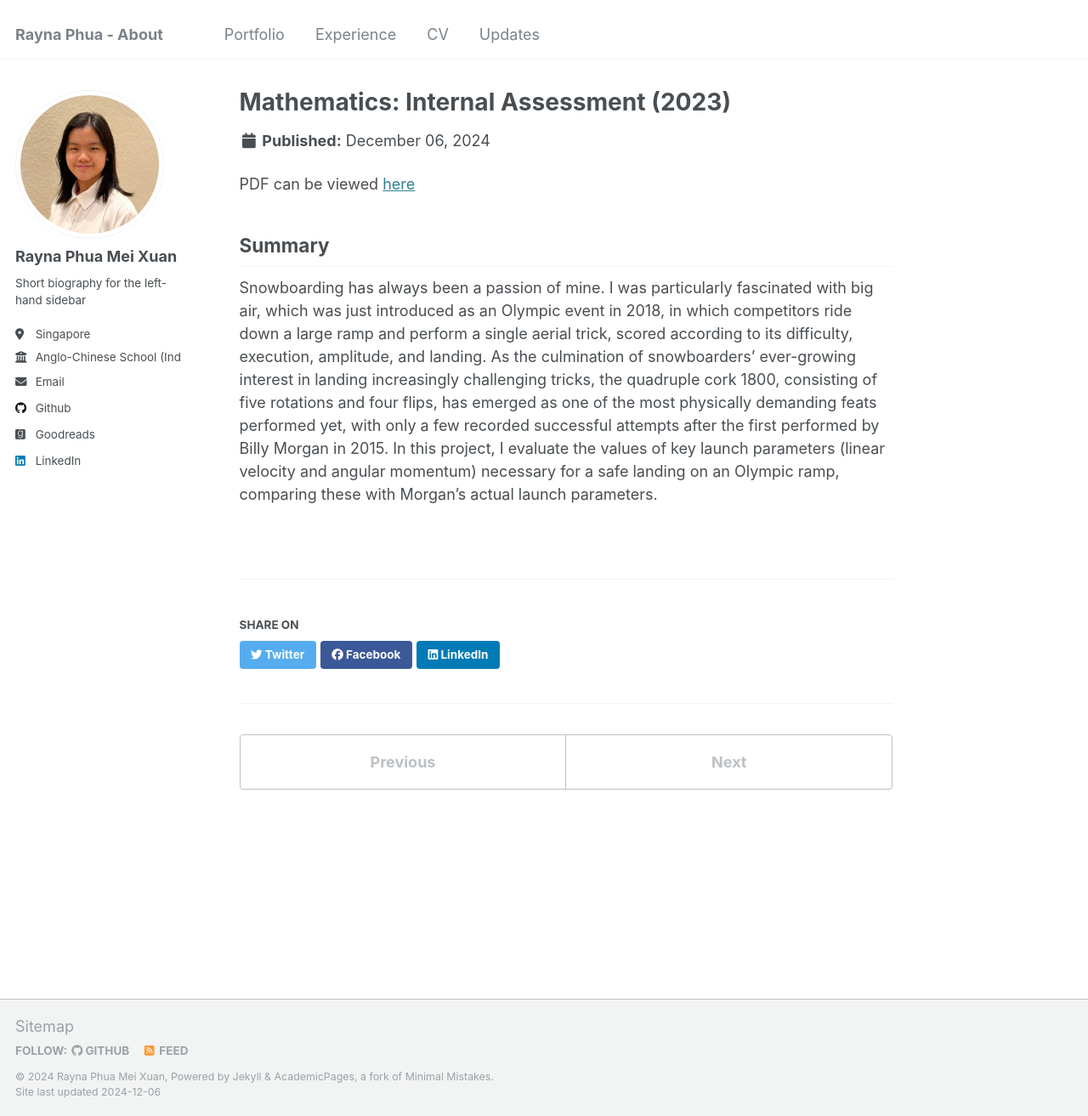
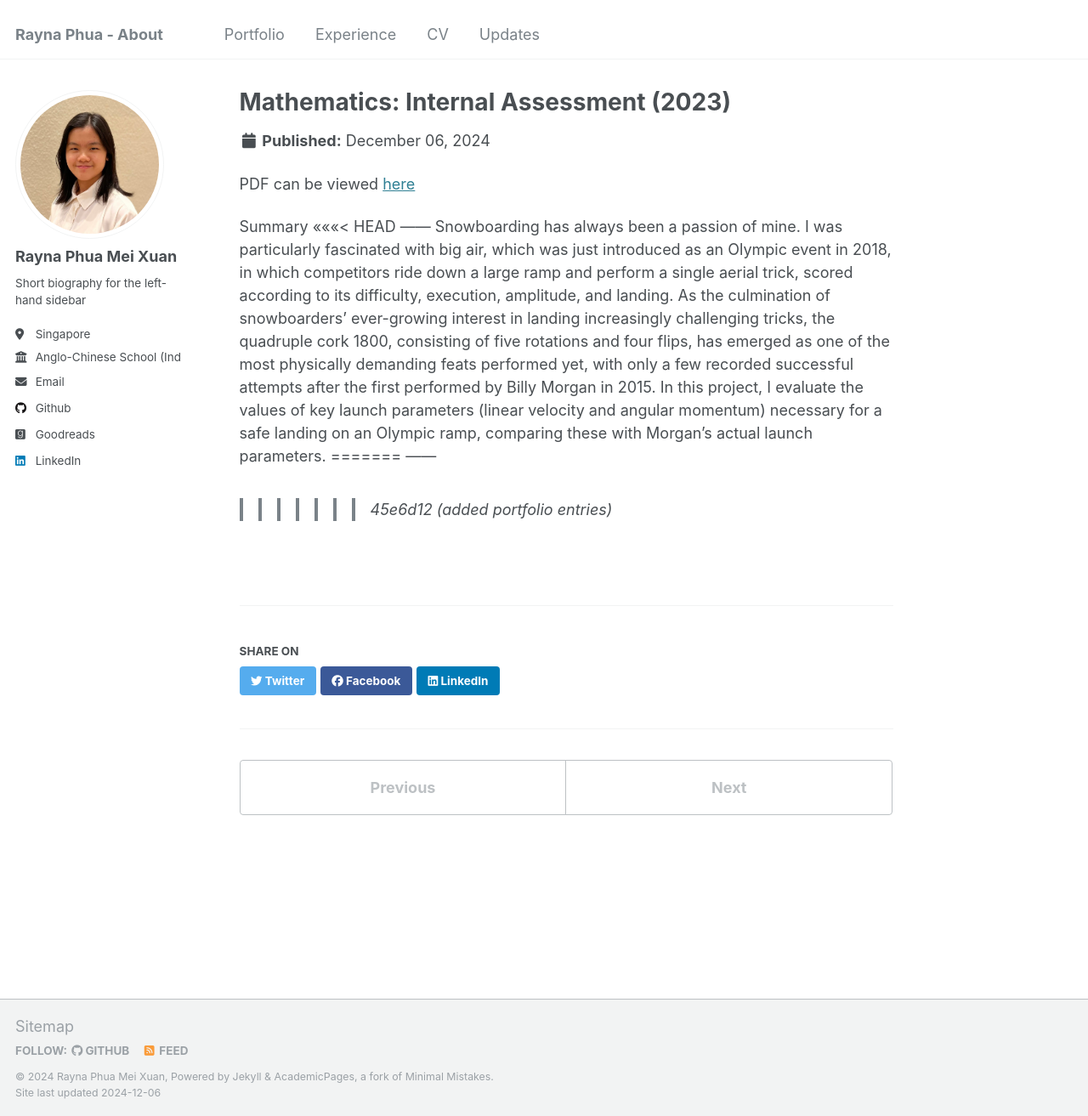
Before and after one commit to alcotticus/alcotticus.github.io, a Jekyll site: the page built from _portfolio/mathia.md, in a window 1280 px wide and 1313 px high. Shown: the whole window at 85% size. Built offline with Jekyll 4.4.1, drawn with Linux system fonts in a browser that asks for light colours.

Commit message:
added portfolio entries

```diff
--- a/_portfolio/mathia.md
+++ b/_portfolio/mathia.md
@@ -7,5 +7,9 @@ collection: portfolio
 PDF can be viewed [here](https://alcotticus.github.io/files/2023mathia.pdf)
 
 Summary
+<<<<<<< HEAD
 ------
 Snowboarding has always been a passion of mine. I was particularly fascinated with big air, which was just introduced as an Olympic event in 2018, in which competitors ride down a large ramp and perform a single aerial trick, scored according to its difficulty, execution, amplitude, and landing. As the culmination of snowboarders’ ever-growing interest in landing increasingly challenging tricks, the quadruple cork 1800, consisting of five rotations and four flips, has emerged as one of the most physically demanding feats performed yet, with only a few recorded successful attempts after the first performed by Billy Morgan in 2015. In this project, I evaluate the values of key launch parameters (linear velocity and angular momentum) necessary for a safe landing on an Olympic ramp, comparing these with Morgan's actual launch parameters.
+=======
+------
+>>>>>>> 45e6d12 (added portfolio entries)
```
Also changed, not shown: _portfolio/chemia.md (+1 -0 lines).
